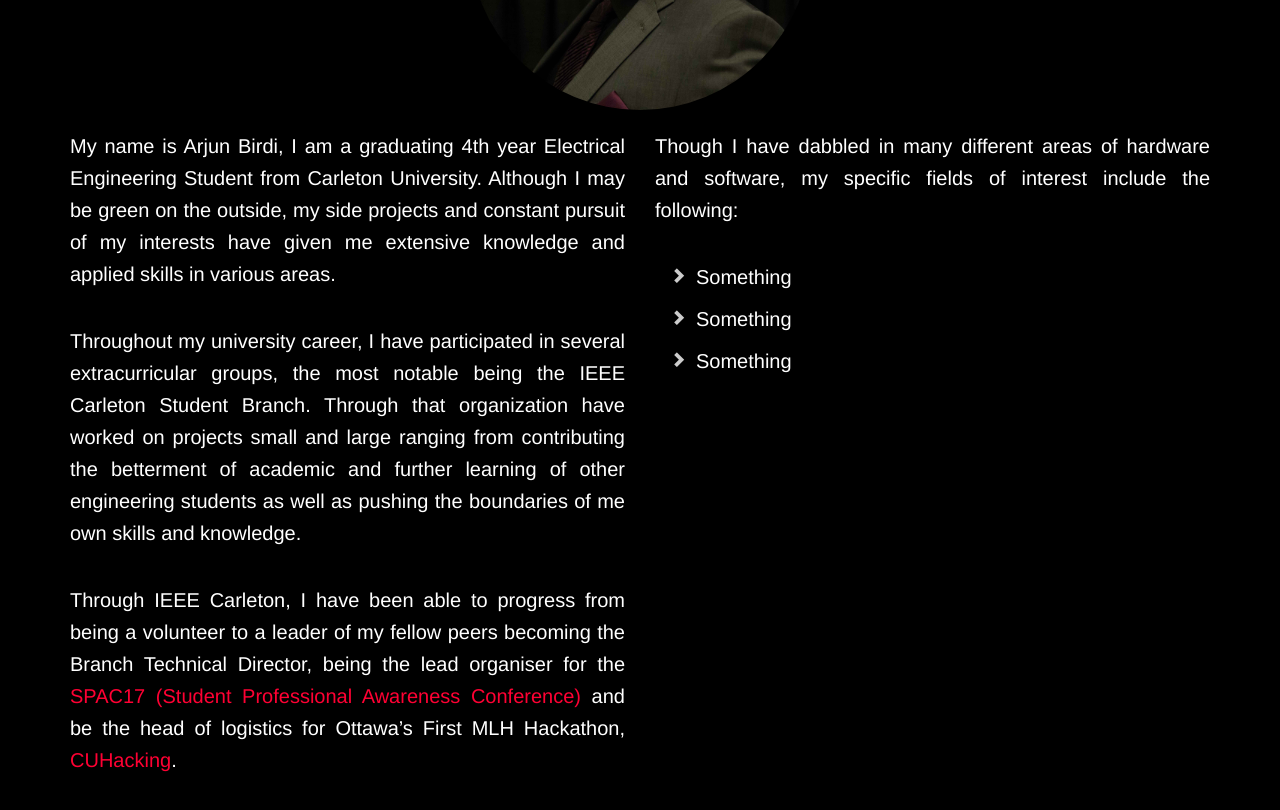
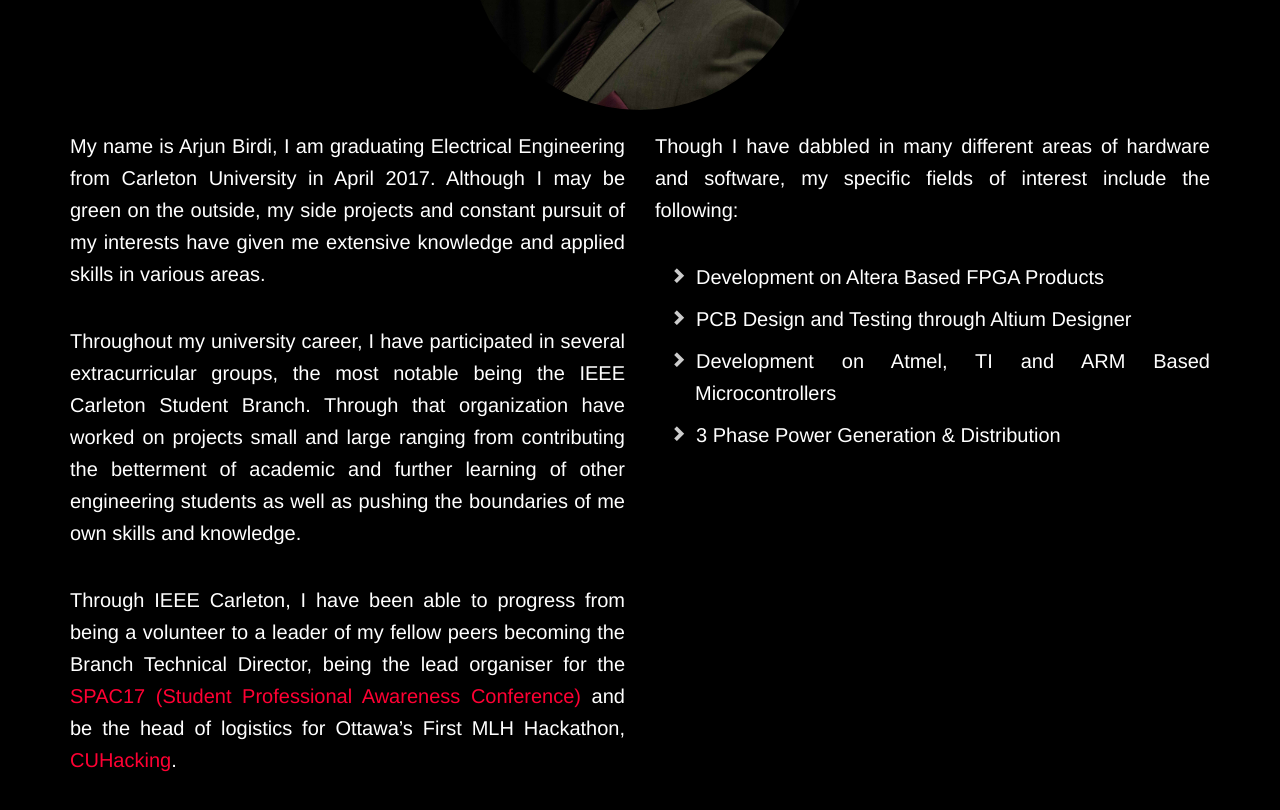
Before and after one commit to arjunbirdi/arjunbirdi.github.io, a website: page index.html in a window 1280 px wide. Shown: the part 1200-2010 px from the top of the page. Drawn offline with nearby package versions, Linux system fonts and the light colour scheme.

Commit message:
Minor Updates

```diff
--- a/index.html
+++ b/index.html
@@ -100,7 +100,7 @@
 
                 <div class="row">
                   <div class="col-md-6">
-                    <p class="text-justify">My name is Arjun Birdi, I am a graduating 4th year Electrical Engineering Student from Carleton University. Although I may be green on the outside, my side projects and constant pursuit of my interests have given me extensive knowledge and applied skills in various areas.</p>
+                    <p class="text-justify">My name is Arjun Birdi, I am graduating Electrical Engineering from Carleton University in April 2017. Although I may be green on the outside, my side projects and constant pursuit of my interests have given me extensive knowledge and applied skills in various areas.</p>
 
                     <p class="text-justify">Throughout my university career, I have participated in several extracurricular groups, the most notable being the IEEE Carleton Student Branch. Through that organization have worked on projects small and large ranging from contributing the betterment of academic and further learning of other engineering students as well as pushing the boundaries of me own skills and knowledge.</p>
 
@@ -112,9 +112,10 @@
                     <p class="text-justify">Though I have dabbled in many different areas of hardware and software, my specific fields of interest include the following:</p>
 
                     <ul>
-                      <li class="list" style="margin-bottom:-25px"><p class="text-justify">Something</p></li>
-                      <li class="list" style="margin-bottom:-25px"><p class="text-justify">Something</p></li>
-                      <li class="list" style="margin-bottom:-25px"><p class="text-justify">Something</p></li>
+                      <li class="list" style="margin-bottom:-25px"><p class="text-justify">Development on Altera Based FPGA Products</p></li>
+                      <li class="list" style="margin-bottom:-25px"><p class="text-justify">PCB Design and Testing through Altium Designer</p></li>
+                      <li class="list" style="margin-bottom:-25px"><p class="text-justify">Development on Atmel, TI and ARM Based Microcontrollers</p></li>
+                      <li class="list" style="margin-bottom:-25px"><p class="text-justify">3 Phase Power Generation & Distribution</p></li>
                     </ul>
 
                   </div>
@@ -133,7 +134,7 @@
               <div class="row">
                 <div class="col-md-4">
                   <div class="thumbnail" style="background: rgba(0, 0, 0, 0.7); border:none">
-                    <a data-toggle="modal" href="#myModal">
+                    <a data-toggle="modal" href="#4thyear">
                       <img src="img/project/4thyear/overall.PNG" alt="Lights" style="width:100%; ">
                       <div class="caption">
                         <a data-toggle="modal" href="#4thyear" class="btn btn-default center-block"><i class="fa fa-cogs"></i> <span class="network-name">4th Year Project</span></a>
@@ -153,7 +154,7 @@
                 </div>
                 <div class="col-md-4">
                   <div class="thumbnail" style="background: rgba(0, 0, 0, 0.7); border:none">
-                    <a href="/w3images/fjords.jpg">
+                    <a data-toggle="modal" href="#Solar">
                       <img src="img/project/solar/pic1.jpg" alt="Fjords" style="width:100%">
                       <div class="caption">
                         <a data-toggle="modal" href="#Solar" class="btn btn-default center-block"><i class="fa fa-tasks"></i> <span class="network-name" >IEEE Solar Project  </span></a>
```
